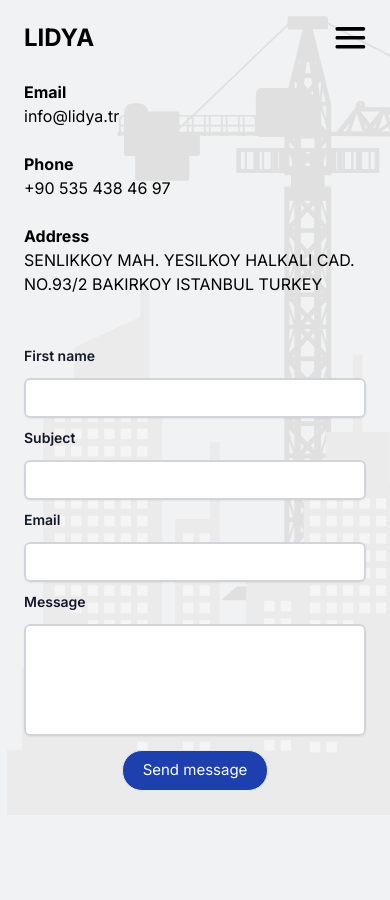
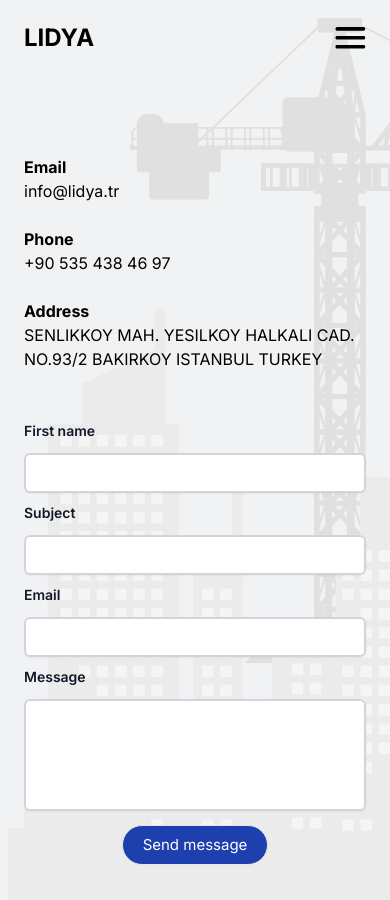
Before and after one commit to DavitAndzavelidze/lidya, a Next.js app: page /contact in a window 390 px wide. Before the commit the page ends 844 px from the top, so only its background shows below. Built offline with nearby package versions, Linux system fonts and the light colour scheme.

Commit message:
fix mobile view

```diff
--- a/app/about/page.tsx
+++ b/app/about/page.tsx
@@ -6,7 +6,7 @@ import { rightToLeft, leftToRight } from "@/utils/motion";
 
 const About = () => {
   return (
-    <div className="lg:h-screen lg:max-container flexCenter flex-col lg:flex-row px-6 py-6 ">
+    <div className="pt-[2rem] md:pt-0 md:h-screen lg:max-container flexCenter flex-col lg:flex-row px-6 py-6 ">
       <motion.div
         variants={leftToRight}
         initial="hidden"
--- a/app/contact/page.tsx
+++ b/app/contact/page.tsx
@@ -7,7 +7,7 @@ import { rightToLeft, leftToRight } from "@/utils/motion";
 
 const Contact = () => {
   return (
-    <div className=" flexCenter lg:justify-between flex flex-col lg:flex-row lg:h-screen lg:max-container">
+    <div className="pt-[4rem] md:pt-0 flexCenter lg:justify-between flex flex-col lg:flex-row h-screen lg:max-container">
       <motion.div
         variants={leftToRight}
         initial="hidden"
@@ -29,7 +29,7 @@ const Contact = () => {
         whileInView="show"
         viewport={{ once: true }}
         action="#"
-        className="flex flex-col gap-2 py-6 w-full px-6 lg:px-0 lg:flex-1"
+        className="flex flex-col gap-2 py-6 w-full md:px-[6rem] px-6 lg:px-0 lg:flex-1"
       >
         <div>
           <label
```
